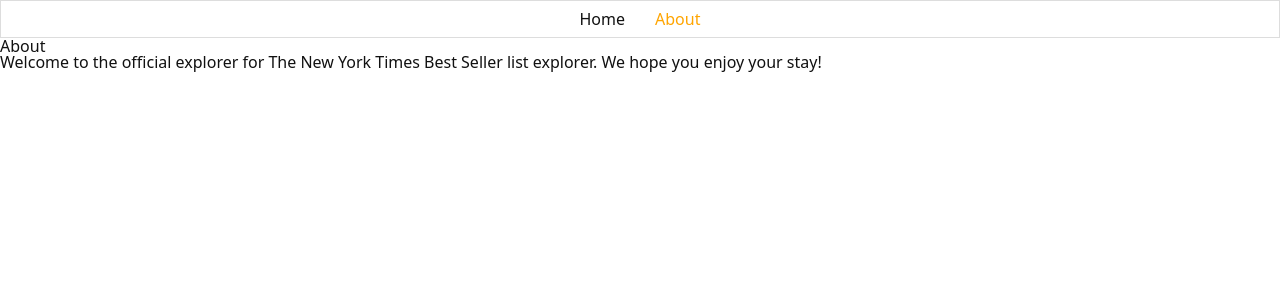
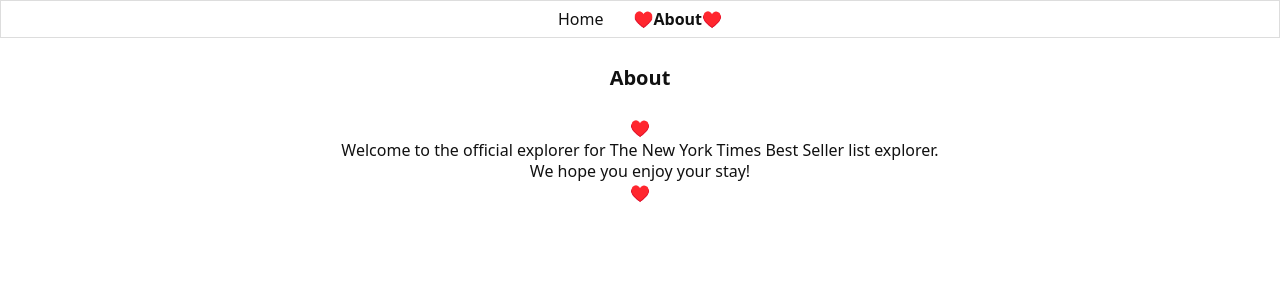
Before and after one commit to daily-coco/nextJS-assignment, a Next.js app: page /about in a window 1280 px wide. Shown: the top 300 px of the page. Built offline with nearby package versions, Linux system fonts and the light colour scheme.

Commit message:
style upadate

```diff
--- a/app/about/page.tsx
+++ b/app/about/page.tsx
@@ -1,12 +1,13 @@
+import styles from "../../styles/about.module.css"
 export const metadata = {
     title: "About",
 };
 
 export default function About(){
     return <>
-        <h1>About</h1>
-        <div>
-            <p>Welcome to the official explorer for The New York Times Best Seller list explorer. We hope you enjoy your stay!</p>
+        <h1 className={styles.title}>About</h1>
+        <div className={styles.intro}>
+            <p>Welcome to the official explorer for The New York Times Best Seller list explorer.<br/>We hope you enjoy your stay!</p>
         </div>
     </>
 }
--- a/components/book.tsx
+++ b/components/book.tsx
@@ -10,7 +10,7 @@
     return (
         <div className={styles.books}>
             <Link prefetch href={`/list?name=${id}`}>
-                {title}
+            {title}
             </Link>
         </div>
     )
--- /dev/null
+++ b/styles/about.module.css
@@ -0,0 +1,17 @@
+.title {
+    padding:30px 0;
+    font-size:20px;
+    font-weight:700;
+    text-align: center;
+}
+
+.intro {
+    margin:0 auto;
+    width: 80%;
+    text-align: center;
+    line-height: 1.35;
+}
+.intro::before,
+.intro::after {
+    content:'♥️';
+}
--- a/styles/book-list.module.css
+++ b/styles/book-list.module.css
@@ -3,6 +3,7 @@
   grid-template-columns:repeat(auto-fill, 210px);
   justify-content:center;
   gap: 20px;
+  padding:0 0 30px;
 }
 
 .categoryTitle {
--- a/styles/navigation.module.css
+++ b/styles/navigation.module.css
@@ -26,5 +26,9 @@
   }
 
   .active {
-    color:orange;
+    font-weight: 700;
   }
+  .active::before,
+  .active::after {
+    content:'♥️';
+  }
```
Also changed, not shown: styles/book.module.css (+50 -6 lines).
